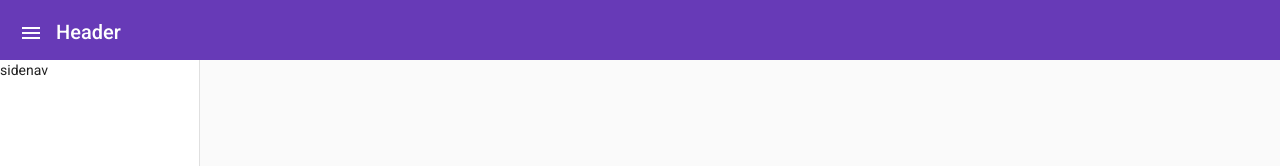
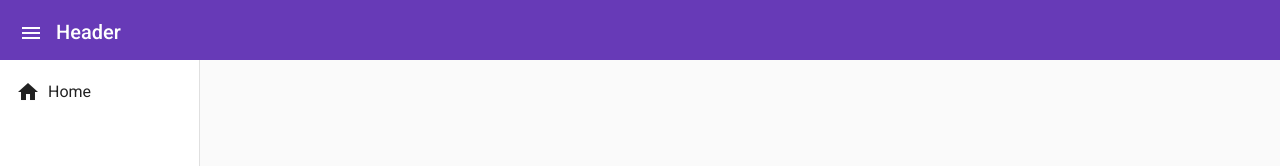
Before and after one commit to harishmp/Angular-Demo, an Angular app: page / in a window 1280 px wide. Shown: the top 166 px of the page. Built offline with nearby package versions, Linux system fonts and the light colour scheme.

Commit message:
adding navigation component

```diff
--- /dev/null
+++ b/src/app/@components/sidenav/sidenav.component.css
@@ -0,0 +1,3 @@
+mat-icon {
+    margin-right: 8px;
+}
--- /dev/null
+++ b/src/app/@components/sidenav/sidenav.component.html
@@ -0,0 +1,8 @@
+<mat-nav-list>
+    <ng-container *ngFor="let page of pages">
+        <a mat-list-item [routerLink]="[ page.link ]" [routerLinkActive]="'active'">
+            <mat-icon>{{page?.icon}}</mat-icon>
+            <span>{{ page?.name }} </span>
+        </a>
+    </ng-container>
+</mat-nav-list>
--- /dev/null
+++ b/src/app/@components/sidenav/sidenav.component.ts
@@ -0,0 +1,19 @@
+import { Component, OnInit } from '@angular/core';
+
+@Component({
+  selector: 'app-sidenav',
+  templateUrl: './sidenav.component.html',
+  styleUrls: ['./sidenav.component.css']
+})
+export class SidenavComponent implements OnInit {
+
+  public pages = [
+    {name: 'Home', link:'home', icon: 'home'},
+  ]
+
+  constructor() { }
+
+  ngOnInit(): void {
+  }
+
+}
--- a/src/app/app.component.html
+++ b/src/app/app.component.html
@@ -8,7 +8,7 @@
 
   <mat-sidenav-container class="example-container">
     <mat-sidenav #sidenav mode="side" opened class="example-sidenav">
-      sidenav
+      <app-sidenav></app-sidenav>
     </mat-sidenav>
 
     <mat-sidenav-content>
--- a/src/app/app.module.ts
+++ b/src/app/app.module.ts
@@ -6,10 +6,12 @@ import { AppComponent } from './app.component';
 import { BrowserAnimationsModule } from '@angular/platform-browser/animations';
 import { CommonModule } from '@angular/common';
 import { MaterialModule } from './material.module';
+import { SidenavComponent } from './@components/sidenav/sidenav.component';
 
 @NgModule({
   declarations: [
-    AppComponent
+    AppComponent,
+    SidenavComponent
   ],
   imports: [
     CommonModule,
```
Also changed, not shown: 1 other file (tests, documents, lock files or other folders).
